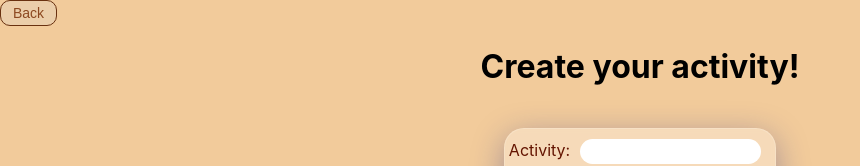
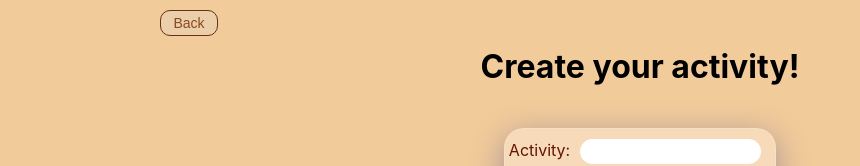
Before and after one commit to paolagll/PI-Countries, a React (Create React App) app in the folder client/: page /activities in a window 1280 px wide. Shown: the top 166 px of the page, without its empty margins (0-860 px from the left). Built offline with nearby package versions, Linux system fonts and the light colour scheme; no server answers.

Commit message:
searchbar style

```diff
--- a/client/src/components/ActivityCreate.jsx
+++ b/client/src/components/ActivityCreate.jsx
@@ -117,7 +117,7 @@ export default function ActivityCreate(){
     return (
         <div className="cont_act">
             <div className="container-create">
-                <Link to = '/home'><button className="back">Back</button></Link>
+                <Link to = '/home' className="back_"><button className="back">Back</button></Link>
                 <h1 className="titulo">Create your activity!</h1>
                 <div className="container_form">
                 <form className="form" onSubmit={e=>handleSubmit(e)}>
--- a/client/src/styles/activityCreate.css
+++ b/client/src/styles/activityCreate.css
@@ -96,3 +96,10 @@
     height: 25px;
     text-align: center;
 }
+
+.back_{
+    position: relative;
+    top: 10px;
+    display: inline-block;
+    right: 451px;
+}
--- a/client/src/styles/searchbar.css
+++ b/client/src/styles/searchbar.css
@@ -15,8 +15,10 @@
     color: #646464;
     padding: 0.7rem 1rem;
     border-radius: 30px;
-    width: 12em;
+    width: 14em;
     transition: all ease-in-out .5s;
+    position: relative;
+    left: 36px;
 }
 
 .search__input::placeholder{
```
